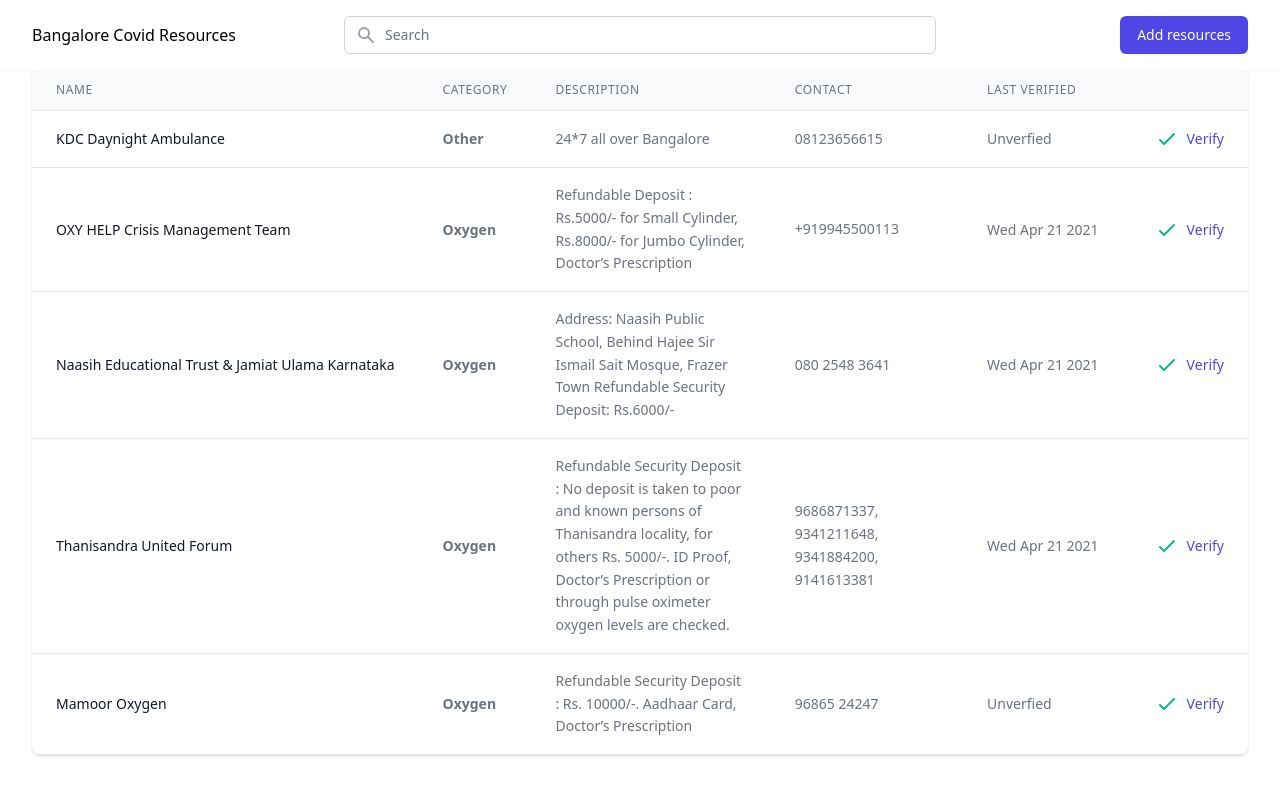
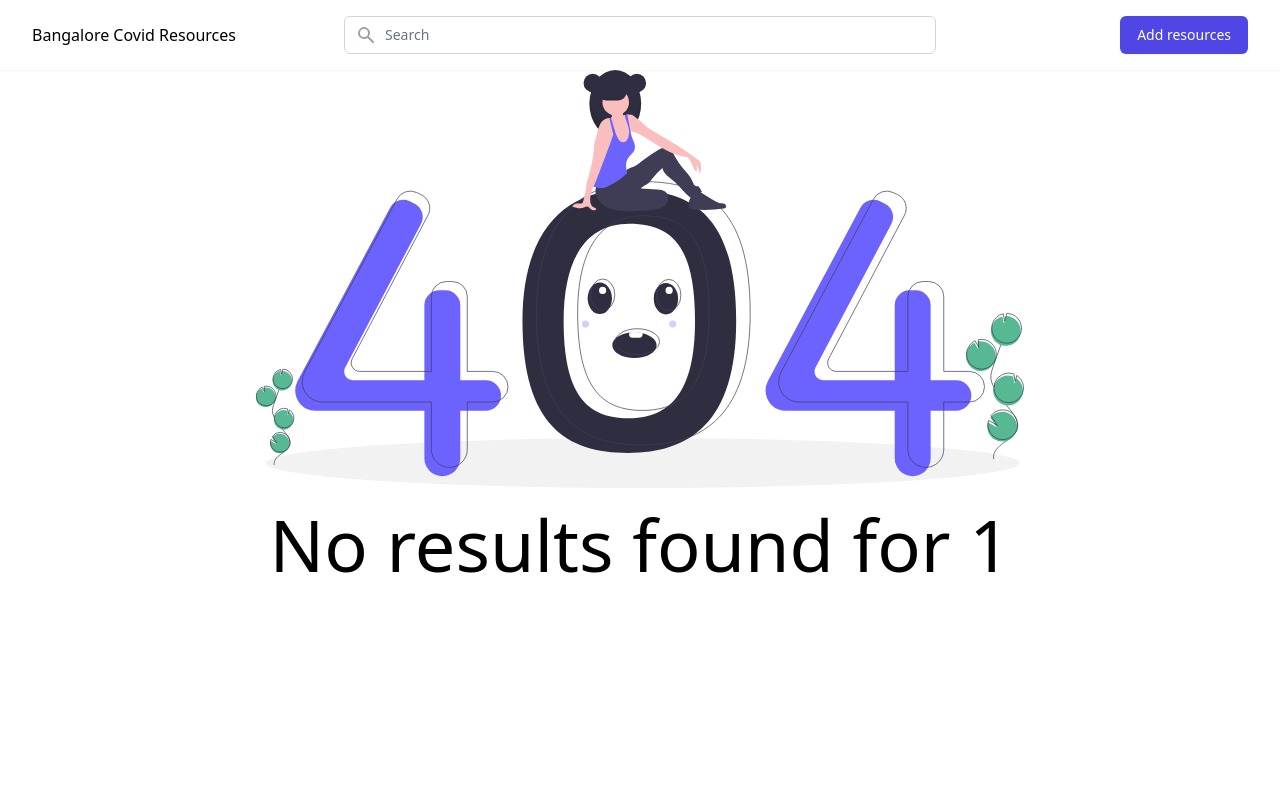
Before and after one commit to CryogenicPlanet/covid-resources, a Next.js app: page /search/1 in a window 1280 px wide. Shown: the top 800 px of the page. Built offline with nearby package versions, Linux system fonts and the light colour scheme.

Commit message:
♻️ Reset data to make a generalized repository

```diff
--- a/_data/other.json
+++ b/_data/other.json
@@ -1,18 +1,3 @@
 {
-  "data": [
-    {
-      "uuid": "86c7f19f-cc70-4b3b-8b1b-0d259796fd9a",
-      "name": "Star Ambulance",
-      "contact": "09880404746",
-      "description": "24*7 Ambulance all over bangalore",
-      "lastVerified": -1
-    },
-    {
-      "uuid": "61540b80-fa55-43ea-bf81-07dbc9ae8063",
-      "name": "KDC Daynight Ambulance",
-      "contact": "08123656615",
-      "description": "24*7 all over Bangalore",
-      "lastVerified": -1
-    }
-  ]
+  "data": []
 }
--- a/_data/oxygen.json
+++ b/_data/oxygen.json
@@ -1,46 +1,3 @@
 {
-  "data": [
-    {
-      "uuid": "ebe4e570-f4f5-4aa4-bf8b-2bae4fa73f76",
-      "name": "Manoj",
-      "contact": "9892356727",
-      "description": "Whatsapp for Oxygen",
-      "lastVerified": 1619004273173
-    },
-    {
-      "uuid": "ae86d90f-0876-4ed3-8eda-280179277d54",
-      "name": "Naasih Educational Trust & Jamiat Ulama Karnataka",
-      "contact": "080 2548 3641",
-      "description": "Address: Naasih Public School, Behind Hajee Sir Ismail Sait Mosque, Frazer Town\nRefundable Security Deposit: Rs.6000/-",
-      "lastVerified": 1619004295357
-    },
-    {
-      "uuid": "0d49ab13-4c9a-4da0-bf3a-fafdb85f0387",
-      "name": "Mercy Mission",
-      "contact": "86608 56709",
-      "description": "Crescent High School,\nMosque Road, Basavanagudi\nRefundable Security Deposit : Rs.8000/-",
-      "lastVerified": 1619004323486
-    },
-    {
-      "uuid": "bdb87a1a-2a24-4d82-8b9c-4d467d710c6b",
-      "name": "Mamoor Oxygen",
-      "contact": "96865 24247",
-      "description": "Refundable Security Deposit : Rs. 10000/-. Aadhaar Card, Doctor’s Prescription",
-      "lastVerified": -1
-    },
-    {
-      "uuid": "e04fc68c-8785-4eea-a5dd-405dac7d1d4a",
-      "name": "OXY HELP Crisis Management Team",
-      "contact": "+919945500113",
-      "description": " Refundable Deposit : Rs.5000/- for Small Cylinder, Rs.8000/- for Jumbo Cylinder, Doctor’s Prescription",
-      "lastVerified": 1619004320404
-    },
-    {
-      "uuid": "e6535d1a-9829-43bd-a5bd-94b83a3afff5",
-      "name": "Thanisandra United Forum",
-      "contact": "9686871337,  9341211648, 9341884200, 9141613381",
-      "description": "Refundable Security Deposit : No deposit is taken to poor and known  persons of Thanisandra locality, for others Rs. 5000/-. ID Proof,  Doctor’s Prescription or through pulse oximeter oxygen levels are  checked.",
-      "lastVerified": 1619004318208
-    }
-  ]
+  "data": []
 }
--- a/pages/search/[id].tsx
+++ b/pages/search/[id].tsx
@@ -165,7 +165,7 @@ export const getServerSideProps: GetServerSideProps = async ctx => {
     includeScore: true,
     shouldSort: true,
     isCaseSensitive: true,
-    threshold: 0.6,
+    threshold: 0.4,
     ignoreLocation: true,
     keys: ['name', 'description', 'contact', 'category']
   })
```
Also changed, not shown: 1 other file (tests, documents, lock files or other folders).
